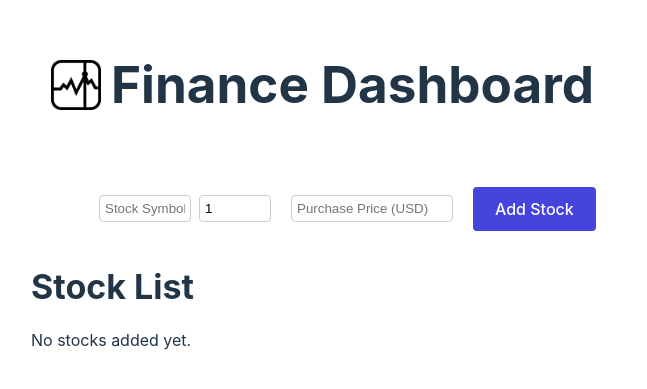
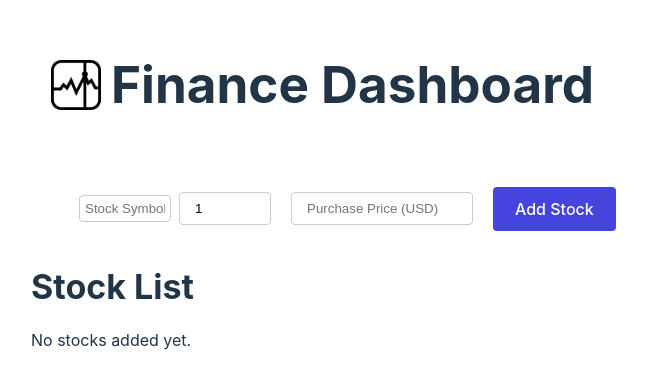
Before and after one commit to jayelinjiaqi/capstone-jayelin-se100, a React (Vite) app: page / in a window 1280 px wide. Shown: the part 215-604 px from the top of the page, without its empty margins (29-676 px from the left). Built offline with nearby package versions, Linux system fonts and the light colour scheme.

Commit message:
padding input boxes

```diff
--- a/src/PurchasePriceInput.css
+++ b/src/PurchasePriceInput.css
@@ -5,7 +5,7 @@
 
 .purchaseprice-textbox {
     width: 150px;
-    padding: 5px;
+    padding: 8px 15px;
     border: 1px solid #ccc;
     border-radius: 4px;
 }
--- a/src/QuantityInput.css
+++ b/src/QuantityInput.css
@@ -5,7 +5,7 @@
 
 .quantity-textbox {
     width: 60px;
-    padding: 5px;
+    padding: 8px 15px;
     border: 1px solid #ccc;
     border-radius: 4px;
 }
```
